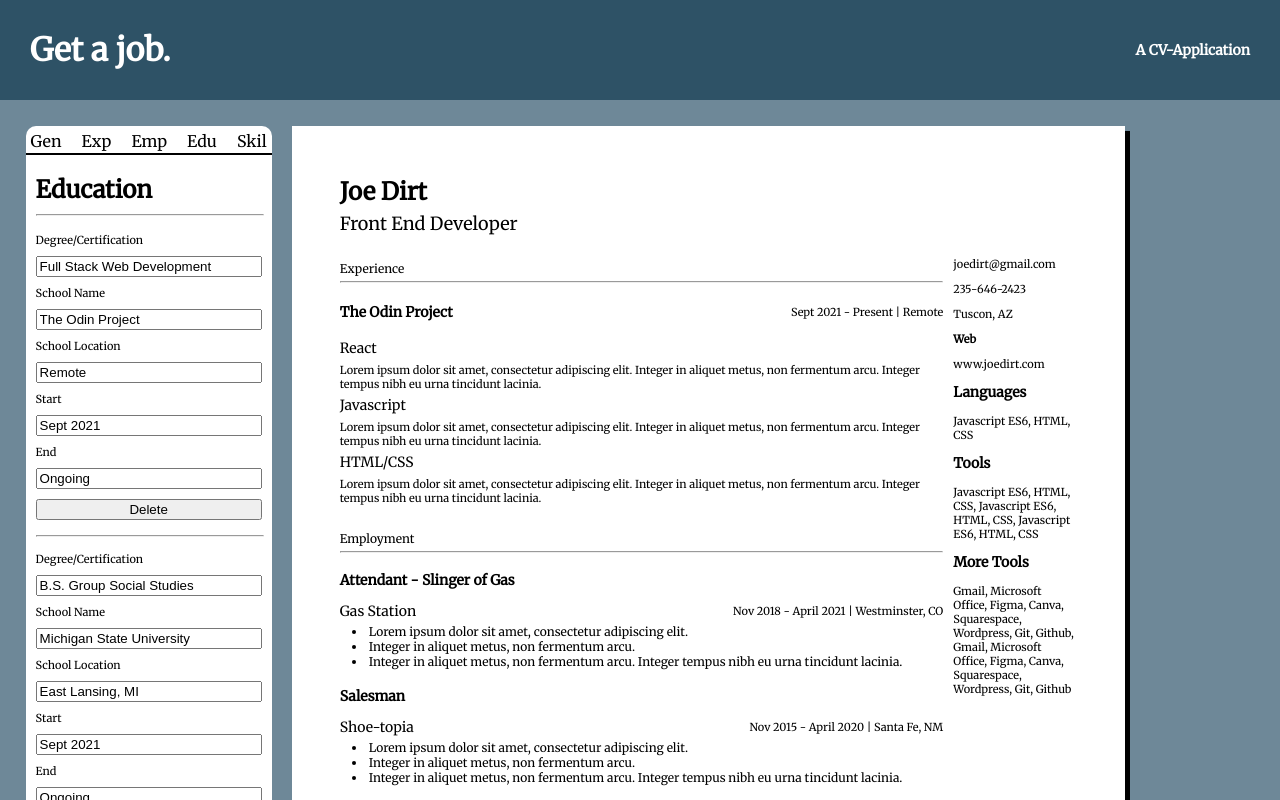
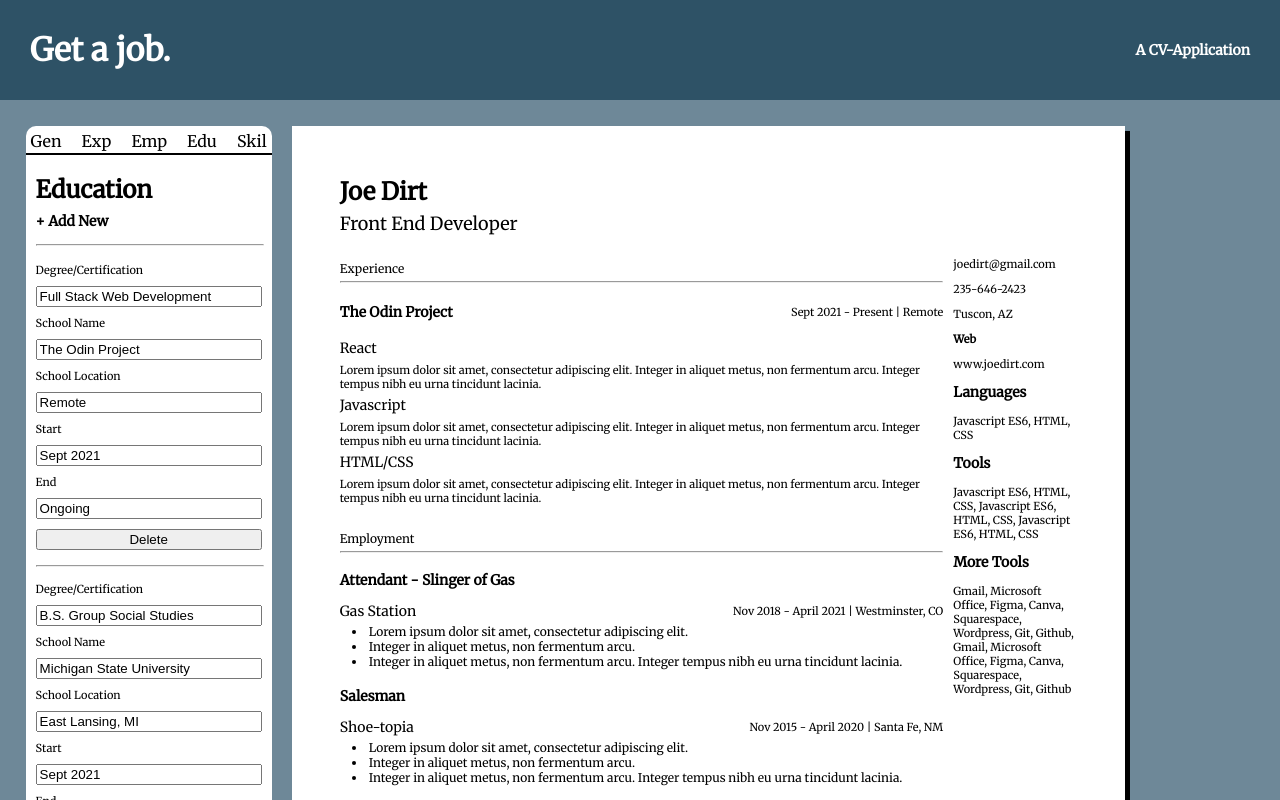
Before and after one commit to napolitanj/resume-builder, a React (Create React App) app: page / in a window 1280 px wide. Shown: the top 800 px of the page. Built offline with nearby package versions, Linux system fonts and the light colour scheme.

Commit message:
add addneweducation feature

```diff
--- a/src/components/EditMode.js
+++ b/src/components/EditMode.js
@@ -3,8 +3,6 @@ import EditGeneral from './editComponents/EditGeneral'
 import EditExperience from './editComponents/EditExperience'
 import EditEmployment from './editComponents/EditEmployment'
 import EditEducation from './editComponents/EditEducation'
-
-
 
 class EditMode extends Component {
     render() {
@@ -24,7 +22,8 @@ class EditMode extends Component {
         addNewDuty,
         deleteJob,
         editEducation,
-        deleteEducation
+        deleteEducation,
+        addNewEducation
       } = this.props
 
       if (mainProps.activeTab === 1) {
@@ -72,6 +71,7 @@ class EditMode extends Component {
             mainProps={mainProps}
             editEducation={editEducation}
             deleteEducation={deleteEducation}
+            addNewEducation={addNewEducation}
             />
           </div>
       )}
--- a/src/components/Main.js
+++ b/src/components/Main.js
@@ -253,7 +253,6 @@ class Main extends Component {
   addNewDuty = (index) => {
     const previousEmployment = this.state.employmentInfo
     previousEmployment[index].duties.push('')
-    console.log(this.state)
     this.setState({
       employment: {
         previousEmployment
@@ -289,11 +288,17 @@ class Main extends Component {
     previousEducation.splice(index,1)
     console.log(previousEducation)
     this.setState({
-      education:
-      previousEducation
+      education: previousEducation
     })
   }
-
+  addNewEducation = (index) => {
+    const previousEducation = this.state.education
+    previousEducation.push([])
+    console.log(previousEducation, index)
+    this.setState({
+      education: previousEducation
+    })
+  }
 
 
   //skills Change
@@ -337,6 +342,7 @@ class Main extends Component {
               deleteJob={this.deleteJob}
               editEducation={this.editEducation}
               deleteEducation={this.deleteEducation}
+              addNewEducation={this.addNewEducation}
             />
         </div>
         <PreviewMode generalInfo={this.state.generalInfo} experience={this.state.experience} employmentInfo={this.state.employmentInfo} education={this.state.education} skills={this.state.skills}/>
--- a/src/components/PreviewMode.js
+++ b/src/components/PreviewMode.js
@@ -37,7 +37,6 @@ class PreviewMode extends Component {
                         <hr></hr>
                         {education.map((edu) => (
                         <PreviewEducation
-                        key = {edu.id}
                         degree = {edu.degree}
                         school = {edu.school}
                         location = {edu.location}
--- a/src/components/editComponents/EditEducation.js
+++ b/src/components/editComponents/EditEducation.js
@@ -2,10 +2,11 @@ import React, { Component } from 'react'
 
 class EditEducation extends Component {
   render() {
-      const {mainProps, editEducation, deleteEducation} = this.props
+      const {mainProps, editEducation, deleteEducation, addNewEducation} = this.props
     return (
       <div>
         <h2>Education</h2>
+        <h3 onClick={() => addNewEducation(mainProps.education)}>+ Add New</h3>
             <hr style={{width:"100%", marginTop:"15px"}}></hr>
             {mainProps.education.map(school =>
                 <div className="editExpCategory">
```
